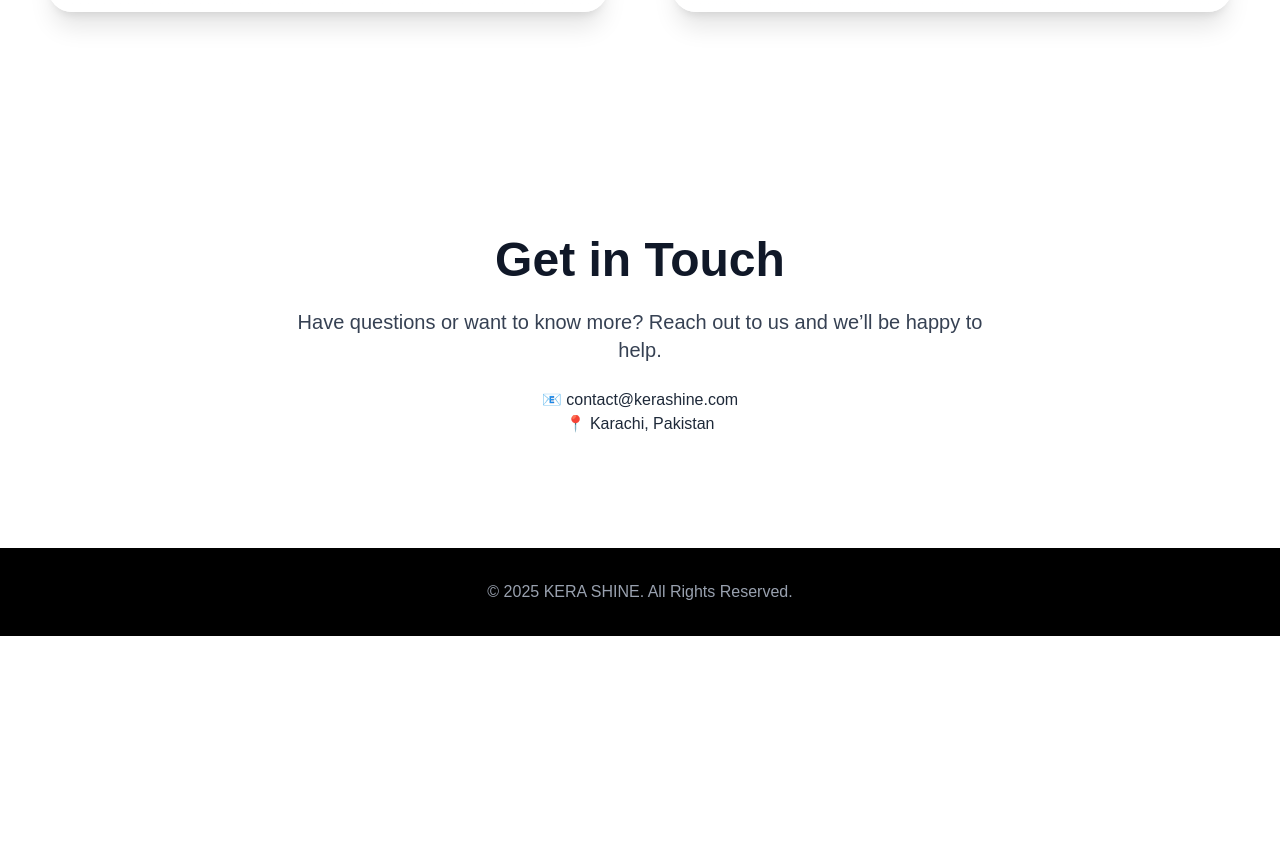
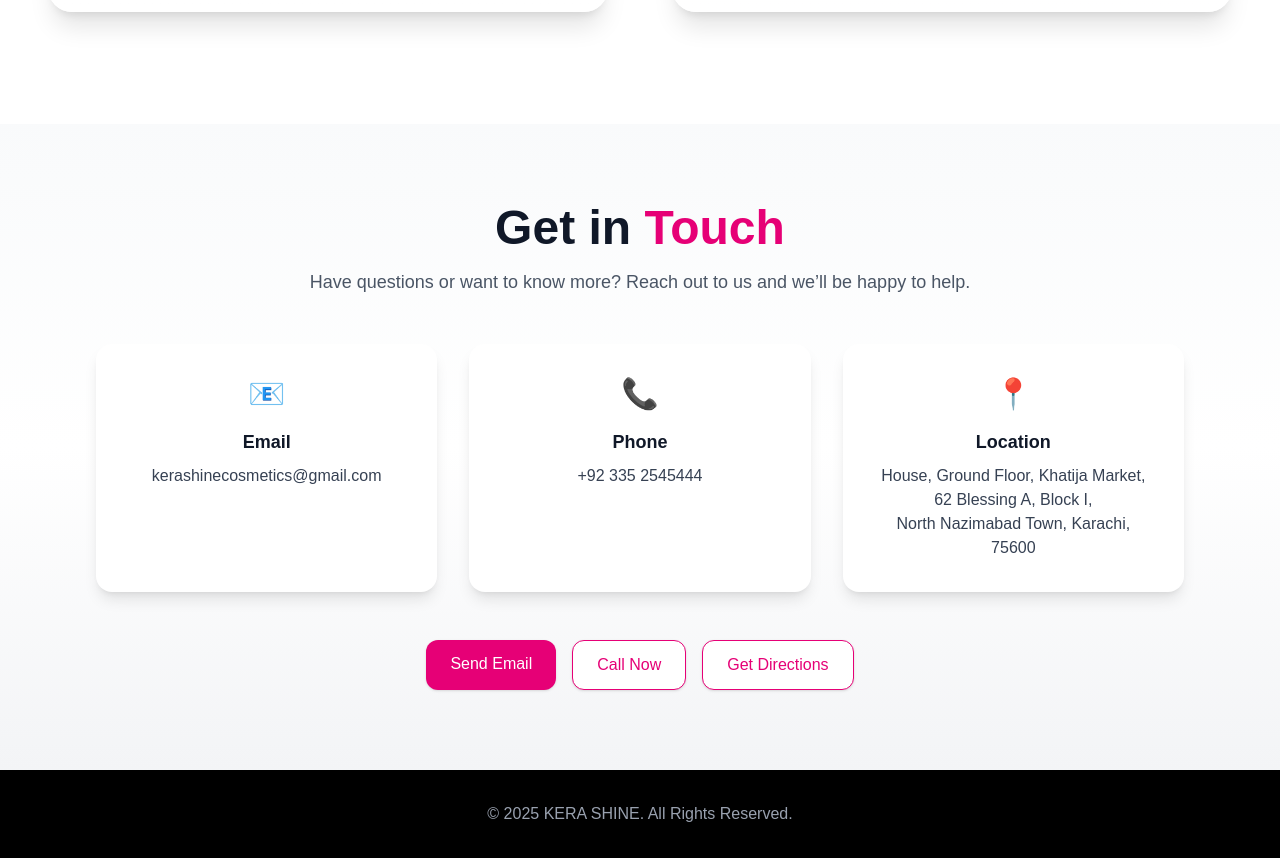
Before and after one commit to kerashinecosmetics-creator/kerashinewebsite, a Next.js app: page / in a window 1280 px wide. Shown: the part 4419-5277 px from the top of the page. Before the commit the page ends 5055 px from the top, so only its background shows below. Built offline with nearby package versions, Linux system fonts and the light colour scheme.

Commit message:
About Section Check In

```diff
--- a/app/page.tsx
+++ b/app/page.tsx
@@ -162,22 +162,84 @@ export default function Home() {
         whileInView={{ opacity: 1, y: 0 }}
         transition={{ duration: 0.8 }}
         viewport={{ once: true, amount: 0.2 }}
-        className="py-16 sm:py-20 lg:py-28 bg-white text-center"
+        className="py-20 bg-gradient-to-b from-gray-50 via-white to-gray-100"
       >
-        <div className="max-w-3xl mx-auto px-4 sm:px-6 lg:px-8">
-          <h2 className="text-3xl sm:text-4xl lg:text-5xl font-bold text-gray-900">
-            Get in Touch
+        <div className="max-w-6xl mx-auto px-6 lg:px-8 text-center">
+          {/* Heading */}
+          <h2 className="text-4xl lg:text-5xl font-bold text-gray-900">
+            Get in <span className="text-pink-600">Touch</span>
           </h2>
-          <p className="mt-6 text-base sm:text-lg lg:text-xl text-gray-700">
-            Have questions or want to know more? Reach out to us and we’ll be
-            happy to help.
+          <p className="mt-4 text-lg text-gray-600 max-w-2xl mx-auto">
+            Have questions or want to know more? Reach out to us and we’ll be happy to help.
           </p>
-          <p className="mt-6 text-gray-800 font-medium">
-            📧 contact@kerashine.com
-          </p>
-          <p className="text-gray-800 font-medium">📍 Karachi, Pakistan</p>
+
+          {/* Contact Cards */}
+          <div className="mt-12 grid gap-8 sm:grid-cols-2 lg:grid-cols-3">
+            {/* Email */}
+            <div className="bg-white rounded-2xl shadow-lg p-8 hover:shadow-xl transition">
+              <div className="text-pink-600 text-3xl mb-4">📧</div>
+              <h3 className="font-semibold text-lg text-gray-900">Email</h3>
+              <a
+                href="mailto:kerashinecosmetics@gmail.com"
+                className="text-gray-700 mt-2 block hover:text-pink-600"
+              >
+                kerashinecosmetics@gmail.com
+              </a>
+            </div>
+
+            {/* Phone */}
+            <div className="bg-white rounded-2xl shadow-lg p-8 hover:shadow-xl transition">
+              <div className="text-pink-600 text-3xl mb-4">📞</div>
+              <h3 className="font-semibold text-lg text-gray-900">Phone</h3>
+              <a
+                href="tel:+923352545444"
+                className="text-gray-700 mt-2 block hover:text-pink-600"
+              >
+                +92 335 2545444
+              </a>
+            </div>
+
+            {/* Location */}
+            <div className="bg-white rounded-2xl shadow-lg p-8 hover:shadow-xl transition">
+              <div className="text-pink-600 text-3xl mb-4">📍</div>
+              <h3 className="font-semibold text-lg text-gray-900">Location</h3>
+              <a
+                href="https://www.google.com/maps/place/Umani+Glow+Salon/@24.9485224,67.0432755,17z"
+                target="_blank"
+                className="text-gray-700 mt-2 block hover:text-pink-600"
+              >
+                House, Ground Floor, Khatija Market, <br />
+                62 Blessing A, Block I, <br />
+                North Nazimabad Town, Karachi, 75600
+              </a>
+            </div>
+          </div>
+
+          {/* CTA Buttons */}
+          <div className="mt-12 flex flex-wrap justify-center gap-4">
+            <a
+              href="mailto:kerashinecosmetics@gmail.com"
+              className="px-6 py-3 bg-pink-600 text-white rounded-xl shadow hover:bg-pink-700 transition"
+            >
+              Send Email
+            </a>
+            <a
+              href="tel:+923352545444"
+              className="px-6 py-3 bg-white text-pink-600 border border-pink-600 rounded-xl shadow hover:bg-pink-50 transition"
+            >
+              Call Now
+            </a>
+            <a
+              href="https://www.google.com/maps/place/Umani+Glow+Salon/@24.9485224,67.0432755,17z"
+              target="_blank"
+              className="px-6 py-3 bg-white text-pink-600 border border-pink-600 rounded-xl shadow hover:bg-pink-50 transition"
+            >
+              Get Directions
+            </a>
+          </div>
         </div>
       </motion.section>
+
 
       {/* ✅ Footer */}
       <footer className="bg-black text-gray-400 py-8 text-center">
```
